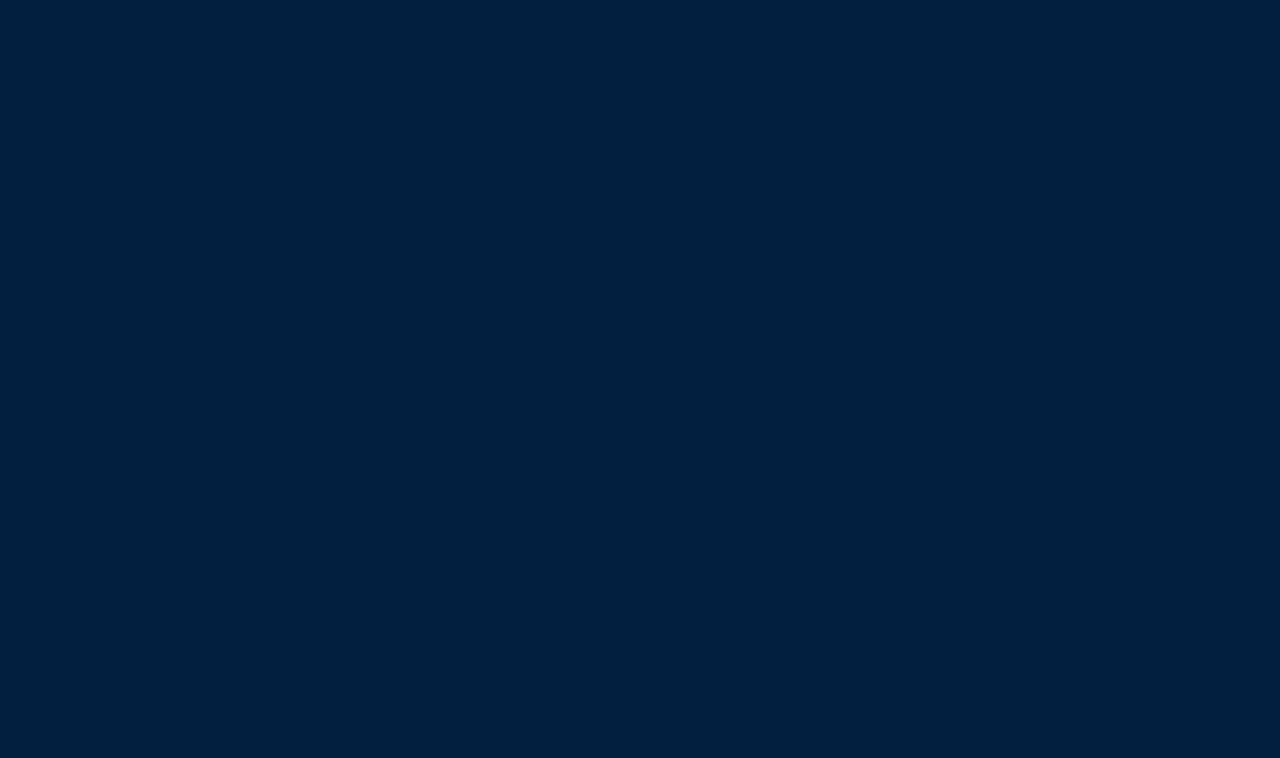
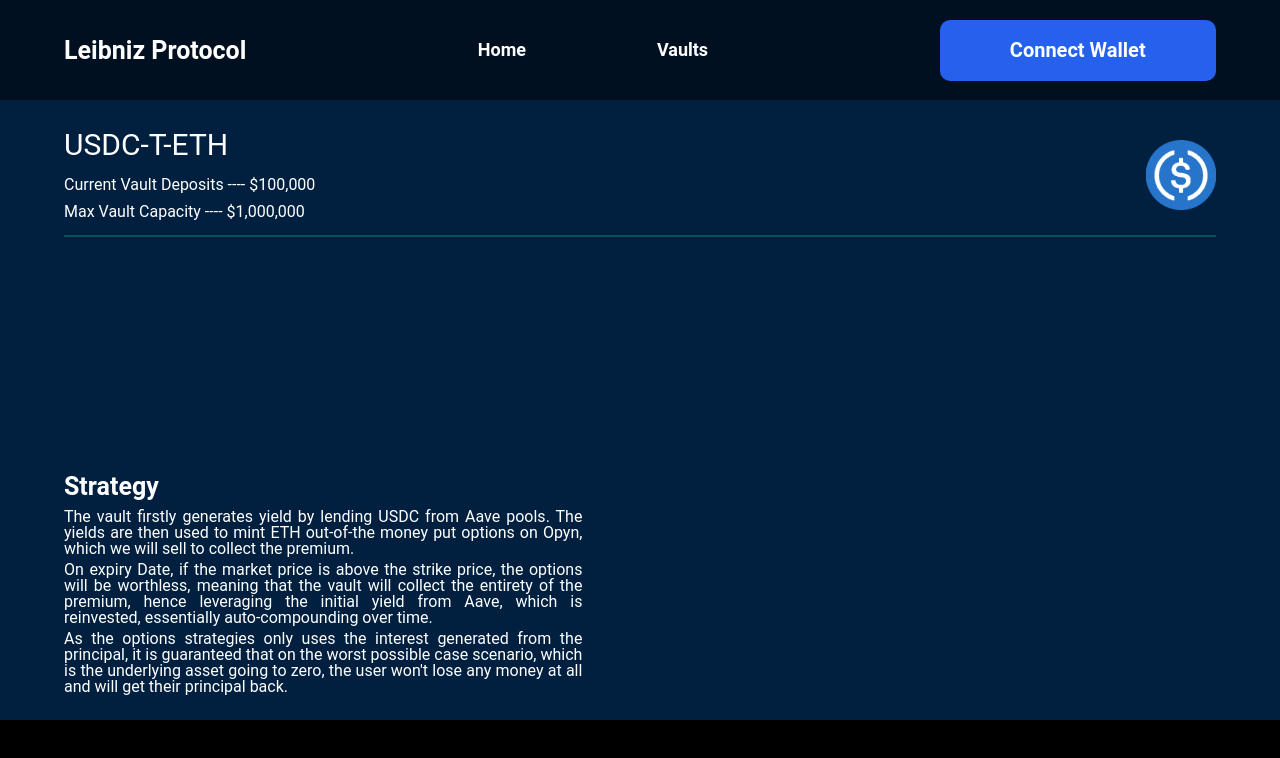
Before and after one commit to luiz-lvj/eth-amsterdam, a React (Create React App) app: page /ppn in a window 1280 px wide. Before the commit this address had no page. Shown: the top 758 px of the page. Built offline with nearby package versions, Linux system fonts and the light colour scheme.

Commit message:
vaults and almost deposits

```diff
--- /dev/null
+++ b/config-overrides.js
@@ -0,0 +1,6 @@
+module.exports = function override(config, env) {
+    config.plugins.push(new NodePolyfillPlugin({
+      excludeAliases: ["console"]
+    }))
+    return config
+}
--- a/package.json
+++ b/package.json
@@ -6,13 +6,11 @@
     "@testing-library/jest-dom": "^5.16.4",
     "@testing-library/react": "^13.1.1",
     "@testing-library/user-event": "^13.5.0",
-    "@walletconnect/web3-provider": "^1.7.7",
     "react": "^18.0.0",
     "react-dom": "^18.0.0",
     "react-router-dom": "^6.3.0",
     "react-scripts": "5.0.1",
     "styled-components": "^5.3.5",
-    "web-vitals": "^2.1.4",
     "web3": "^1.7.3"
   },
   "scripts": {
--- a/src/App.js
+++ b/src/App.js
@@ -1,43 +1,19 @@
+import { useState } from "react";
 import { BrowserRouter, Routes, Route } from "react-router-dom";
+import Deposit from "./components/Deposit";
 import GlobalStyle from "./components/GlobalStyle";
 import Home from "./components/Home";
-import WalletConnectProvider from "@walletconnect/web3-provider";
-import Web3 from "web3";
+import Vaults from "./components/Vaults";
 
 function App() {
-
-  /*async function connect(){
-    const provider = new WalletConnectProvider({
-      infuraId: "64b719a457bb4cafb5e9124618d5ba30",
-    });
-
-    await provider.enable();
-
-    const web3 = new Web3(provider);
-    console.log(web3);
-
-  }
-
-
-  function subscribeToEvents(){
-    provider.on("accountsChanged", (accounts) => {
-      console.log(accounts);
-    });
-
-    provider.on("chainChanged", (chainId) => {
-      console.log(chainId);
-    });
-
-    provider.on("disconnect", (code, reason) => {
-      console.log(code, reason);
-    });
-  }*/
 
   return (
     <BrowserRouter>
       <GlobalStyle/>
       <Routes>
         <Route path="/" element={<Home/>}/>
+        <Route path="/" element={<Vaults/>}/>
+        <Route path="/ppn" element={<Deposit/>}/>
       </Routes>
     </BrowserRouter>
   );
--- /dev/null
+++ b/src/components/Deposit.js
@@ -0,0 +1,112 @@
+import styled from "styled-components";
+import Footer from "./Footer";
+import Header from "./Header";
+import usdcImg from "../img/usdc.png";
+
+export default function Deposit(){
+    return(
+        <DepositStyle>
+            <Header/>
+            <UpStyle>
+                <div>
+                    <h1>USDC-T-ETH</h1>
+                    <h2>Current Vault Deposits ---- $100,000</h2>
+                    <h2>Max Vault Capacity     ---- $1,000,000</h2>
+                </div>
+                <ImgStyle src={usdcImg}/>
+            </UpStyle>
+            <BottomStyle>
+                <DescriptionStyle>
+                    <h1>Strategy</h1>
+                    <p>
+                    The vault firstly generates yield by lending USDC from Aave pools.
+                    The yields are then used to mint ETH out-of-the money put options on Opyn,
+                    which we will sell to collect the premium.
+                    </p>
+                    <p>
+                    On expiry Date, if the market price is above the strike price, the options will be
+                    worthless, meaning that the vault will collect the entirety of the premium,
+                    hence leveraging the initial yield from Aave, which is reinvested, essentially
+                    auto-compounding over time.
+                    </p>
+                    <p>
+                    As the options strategies only uses the interest generated from the principal,
+                    it is guaranteed that on the worst possible case scenario, which is the underlying
+                    asset going to zero, the user won't lose any money at all and will get their principal back.
+                    </p>
+                </DescriptionStyle>
+            </BottomStyle>
+            <Footer/>
+        </DepositStyle>
+    );
+}
+
+const DepositStyle = styled.div`
+    display: flex;
+    width: 100%;
+    flex-direction: column;
+    align-items: center;
+    justify-content: space-between;
+    position: fixed;
+    top: 100px;
+    bottom: 80px;
+    padding-bottom: 20px;
+    padding-top: 30px;
+`;
+
+const UpStyle = styled.div`
+    display: flex;
+    flex-direction: row;
+    justify-content: space-between;
+    width: 90%;
+    align-items: center;
+    padding-bottom: 15px;
+    border-bottom: 2px solid #085257;
+    h1, h2{
+        color: #FFFFFF;
+    }
+    div{
+        height: 90px;
+        display: flex;
+        flex-direction: column;
+        justify-content: space-between;
+        h1{
+            font-size: 30px;
+            display: block;
+            margin-bottom: 5px;
+        }
+    }
+`;
+
+const ImgStyle = styled.img`
+    height: 70px;
+    width: 70px;
+`;
+
+const BottomStyle = styled.div`
+    display: flex;
+    width: 90%;
+    flex-direction: row;
+    justify-content: space-between;
+    align-items: center;
+`;
+
+const DescriptionStyle = styled.div`
+    width: 45%;
+    display: flex;
+    flex-direction: column;
+    justify-content: space-between;
+    h1{
+        color: #FFFFFF;
+        font-weight: bold;
+        font-size: 25px;
+        display: block;
+        margin-bottom: 10px;
+    }
+    p{
+        color: #FFFFFF;
+        display: block;
+        margin-bottom: 5px;
+        text-align: justify;
+    }
+`;
--- a/src/components/Header.js
+++ b/src/components/Header.js
@@ -1,21 +1,10 @@
 import styled from "styled-components";
 import { useNavigate } from "react-router-dom";
-import WalletConnectProvider from "@walletconnect/web3-provider";
-import Web3 from "web3";
+import { useState } from "react";
 
 export default function Header(){
     const navigate = useNavigate();
-    async function connect(){
-        const provider = new WalletConnectProvider({
-          infuraId: "64b719a457bb4cafb5e9124618d5ba30",
-        });
-
-        await provider.enable();
-
-        const web3 = new Web3(provider);
-        console.log(web3);
-
-    }
+    const [connected, setConnected] = useState(false);
 
     return(
         <HeaderStyle>
@@ -24,7 +13,7 @@ export default function Header(){
                 <h2 onClick={() => navigate("/")}>Home</h2>
                 <h2 onClick={() => navigate("/vaults")}>Vaults</h2>
             </MenuStyle>
-            <ConnectWalletButton onClick={connect}>Connect Wallet</ConnectWalletButton>
+            <ConnectWalletButton onClick={() => setConnected(true)}>{!connected? 'Connect Wallet' : 'abc'}</ConnectWalletButton>
         </HeaderStyle>
     );
 }
--- /dev/null
+++ b/src/components/Vaults.js
@@ -0,0 +1,15 @@
+import styled from "styled-components";
+import Footer from "./Footer";
+import Header from "./Header";
+
+export default function Vaults(){
+    return(
+        <VaultsStyle>
+            <Header/>
+            <Footer/>
+        </VaultsStyle>
+    );
+
+}
+
+const VaultsStyle = styled.div``;
--- /dev/null
+++ b/webpack.config.js
@@ -0,0 +1,6 @@
+module.exports = function override(config, env) {
+    config.plugins.push(new NodePolyfillPlugin({
+      excludeAliases: ["console"]
+    }))
+    return config
+}
```
Also changed, not shown: src/img/usdc.png (added).
